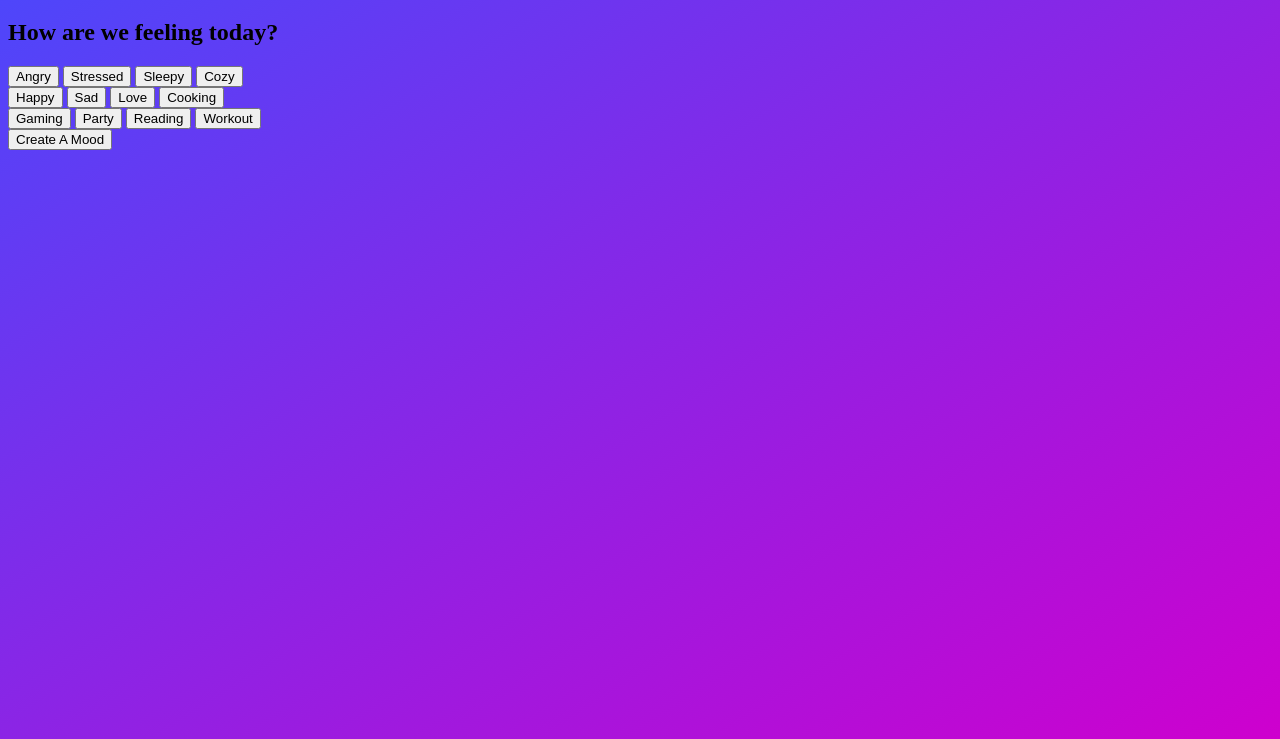
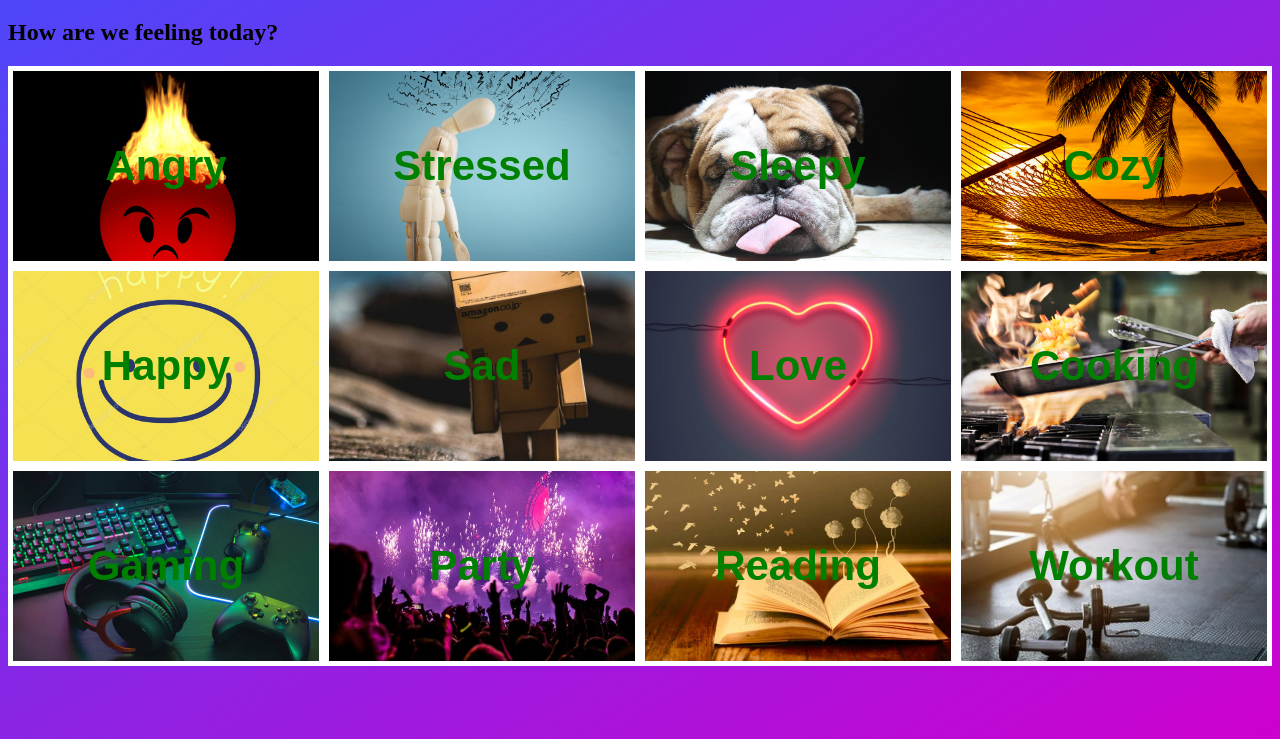
Before and after one commit to K-Kelsey/GroupProject1, a plain HTML site: page index.html in a window 1280 px wide. Shown: the part 61-800 px from the top of the page. Drawn offline with Linux system fonts and the light colour scheme.

Commit message:
initial commit

```diff
--- a/index.css
+++ b/index.css
@@ -13,3 +13,168 @@
     top: 0;
     left: 0;
 }
+
+.btn-container {
+display: flex;
+flex-wrap: wrap;
+position: relative;
+justify-content: center;
+align-items: center;
+flex-direction: row;
+
+}
+
+.rageBtn {
+height: 200px;
+width: 25%;
+background-image: url("angry.jpg");
+background-size:cover;
+background-position: center;
+color: green;
+font-weight: bold;
+font-size: 42px;
+border: 5px solid white;
+}
+
+.stressedBtn {
+height: 200px;
+width: 25%;
+background-image: url("stressed_anxious.png");
+background-size:cover;
+background-position: center;
+color: green;
+font-weight: bold;
+font-size: 42px;
+border: 5px solid white;
+}
+
+.sleepBtn {
+height: 200px;
+width: 25%;
+background-image: url("sleepy.jpg");
+background-size:cover;
+background-position: center;
+color: green;
+font-weight: bold;
+font-size: 42px;
+border: 5px solid white;
+}
+
+.chillBtn {
+height: 200px;
+width: 25%;
+background-image: url("cozy.jpg");
+background-size:cover;
+background-position: center;
+color: green;
+font-weight: bold;
+font-size: 42px;
+border: 5px solid white;
+}
+
+.happyBtn {
+height: 200px;
+width: 25%;
+background-image: url("happy.jpg");
+background-size:cover;
+background-position: center;
+color: green;
+font-weight: bold;
+font-size: 42px;
+border: 5px solid white;
+}
+
+.sadBtn {
+height: 200px;
+width: 25%;
+background-image: url("sad.jpg");
+background-size:cover;
+background-position: center;
+color: green;
+font-weight: bold;
+font-size: 42px;
+border: 5px solid white;
+}
+
+.loveBtn {
+height: 200px;
+width: 25%;
+background-image: url("love.jpg");
+background-size:cover;
+background-position: center;
+color: green;
+font-weight: bold;
+font-size: 42px;
+border: 5px solid white;
+}
+
+.cookingBtn {
+height: 200px;
+width: 25%;
+background-image: url("cooking.jpg");
+background-size:cover;
+background-position: center;
+color: green;
+font-weight: bold;
+font-size: 42px;
+border: 5px solid white;
+}
+
+.gamingBtn {
+height: 200px;
+width: 25%;
+background-image: url("gaming.jpg");
+background-size:cover;
+background-position: center;
+color: green;
+font-weight: bold;
+font-size: 42px;
+border: 5px solid white;
+}
+
+.danceBtn {
+height: 200px;
+width: 25%;
+background-image: url("party.jpeg");
+background-size:cover;
+background-position: center;
+color: green;
+font-weight: bold;
+font-size: 42px;
+border: 5px solid white;
+}
+
+.readingBtn {
+height: 200px;
+width: 25%;
+background-image: url("reading.jpg");
+background-size:cover;
+background-position: center;
+color: green;
+font-weight: bold;
+font-size: 42px;
+border: 5px solid white;
+}
+
+.workoutBtn {
+height: 200px;
+width: 25%;
+background-image: url("working_out.jpg");
+background-size:cover;
+background-position: center;
+color: green;
+font-weight: bold;
+font-size: 42px;
+border: 5px solid white;
+}
+
+.startApp {
+border: 5px solid;
+background-color: cyan;
+border-top-right-radius: 10px;
+border-bottom-right-radius: 10px;
+border-top-left-radius: 10px;
+border-bottom-left-radius: 10px;
+height: 35px;
+width: 22px;
+}
--- a/index.html
+++ b/index.html
@@ -12,30 +12,20 @@
     <h2>How are we feeling today?</h2>
     <div class="container">
         <div class="row">
-          <div class="col-sm">
+          <div class="btn-container col">
             <button class = "rageBtn" id = "rageBtn" type = "button">Angry</button>
             <button class = "stressedBtn" id = "stressedBtn" type = "button">Stressed</button>
             <button class = "sleepBtn" id = "sleepBtn" type = "button">Sleepy</button>
             <button class = "chillBtn" id = "chillBtn" type = "button">Cozy</button>
-          </div>
-          <div class="col-sm">
             <button class = "happyBtn" id = "happyBtn" type = "button">Happy</button>
             <button class = "sadBtn" id = "sadBtn" type = "button">Sad</button>
             <button class = "loveBtn" id = "loveBtn" type = "button">Love</button>
             <button class = "cookingBtn" id = "cookingBtn" type = "button">Cooking</button>
-          </div>
-          <div class="col-sm">
             <button class = "gamingBtn" id = "gamingBtn" type = "button">Gaming</button>
             <button class = "danceBtn" id = "danceBtn" type = "button">Party</button>
             <button class = "readingBtn" id = "readingBtn" type = "button">Reading</button>
-            <button class = "workoutBtn" id = "workingBtn" type = "button">Workout</button>
-          </div>
+            <button class = "workoutBtn" id = "workoutBtn" type = "button">Workout</button>
         </div>
       </div>
-    <body onload="printBtn();"></body>
-
-    <!--create a playlist-->
-    <button class = "createPlaylist" id = "createPlaylist" type="button">Create A Mood</button>
 
 </body>
-</html>
```
Also changed, not shown: angry.jpg (added), cooking.jpg (added), cozy.jpg (added), gaming.jpg (added), happy.jpg (added), love.jpg (added), party.jpeg (added), reading.jpg (added), sad.jpg (added), sleepy.jpg (added), stressed_anxious.png (added), working_out.jpg (added), 1 other file. Lines whose indentation alone changed are shown as unchanged.
